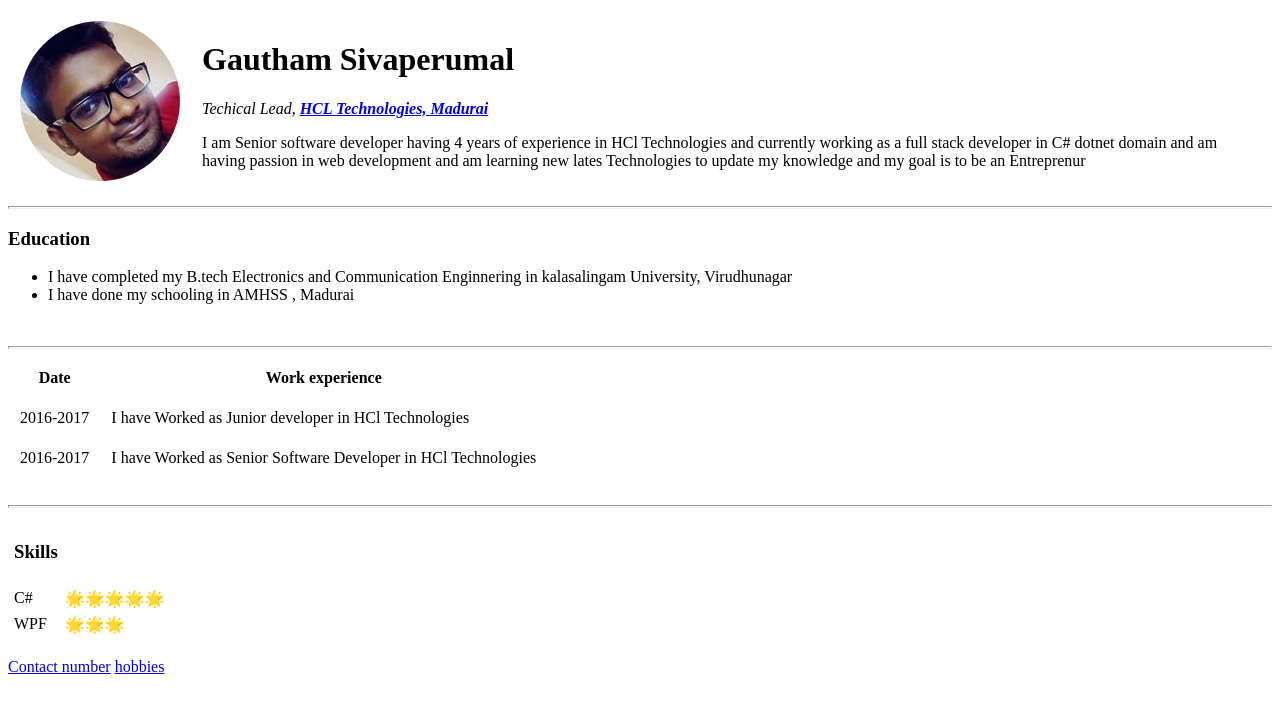
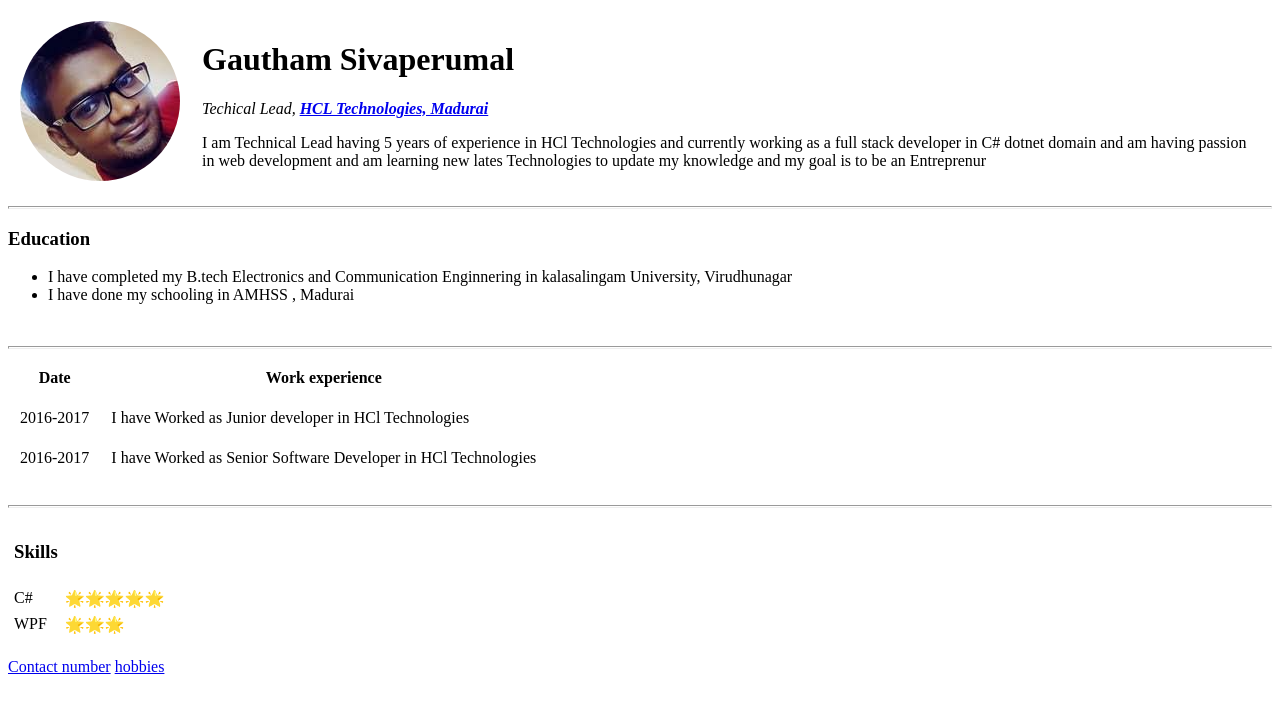
Before and after one commit to gauthamgauthi/CV, a plain HTML site: page index.html in a window 1280 px wide. Drawn offline with Linux system fonts and the light colour scheme.

Commit message:
Update index.html

```diff
--- a/index.html
+++ b/index.html
@@ -13,7 +13,7 @@
       <td>
         <h1>Gautham Sivaperumal</h1>
         <p><em>Techical Lead, <strong><a href="https://in.linkedin.com/in/gautham-sivaperumal-1a546977">HCL Technologies, Madurai</a></strong></em></p>
-        <p>I am Senior software developer having 4 years of experience in HCl Technologies and currently working as a full stack developer in C# dotnet domain and am having passion in web development and am learning new lates Technologies to update
+        <p>I am Technical Lead having 5 years of experience in HCl Technologies and currently working as a full stack developer in C# dotnet domain and am having passion in web development and am learning new lates Technologies to update
           my
           knowledge and my goal is to be an Entreprenur</p>
       </td>
```
